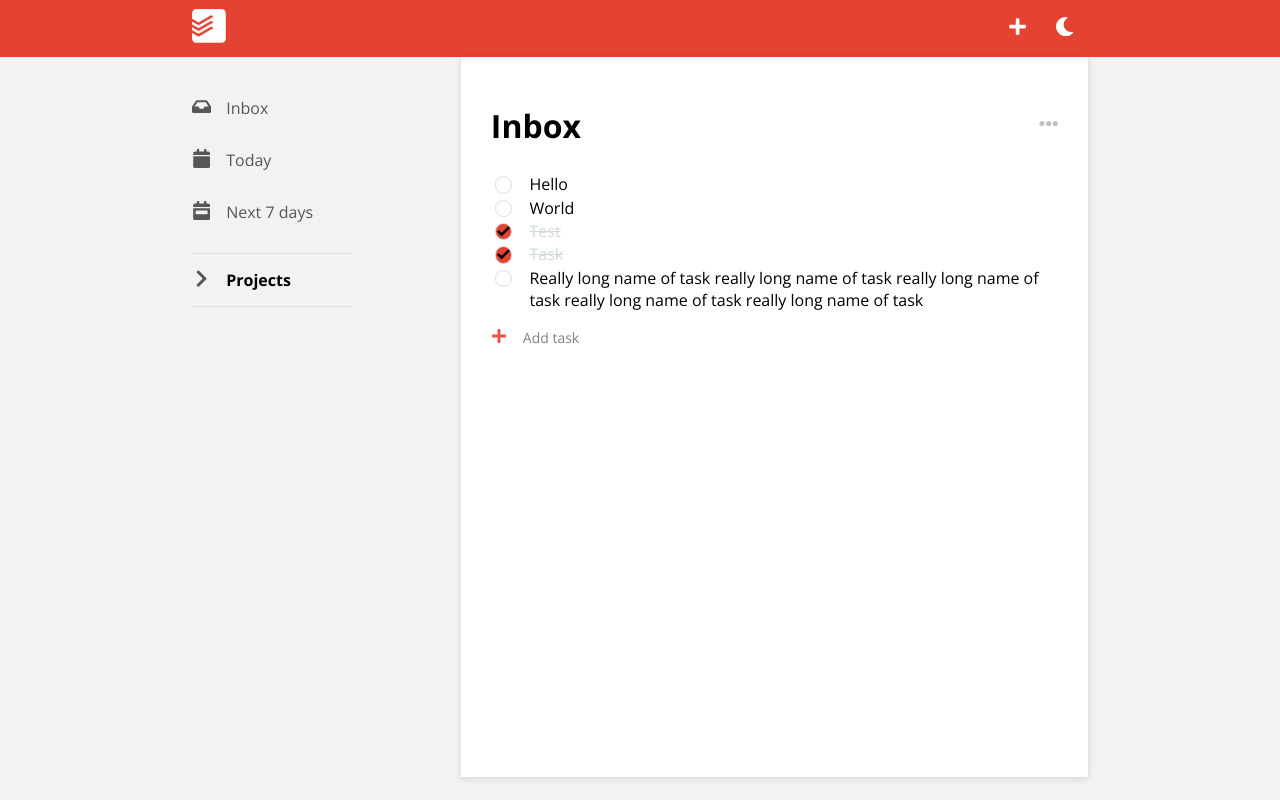
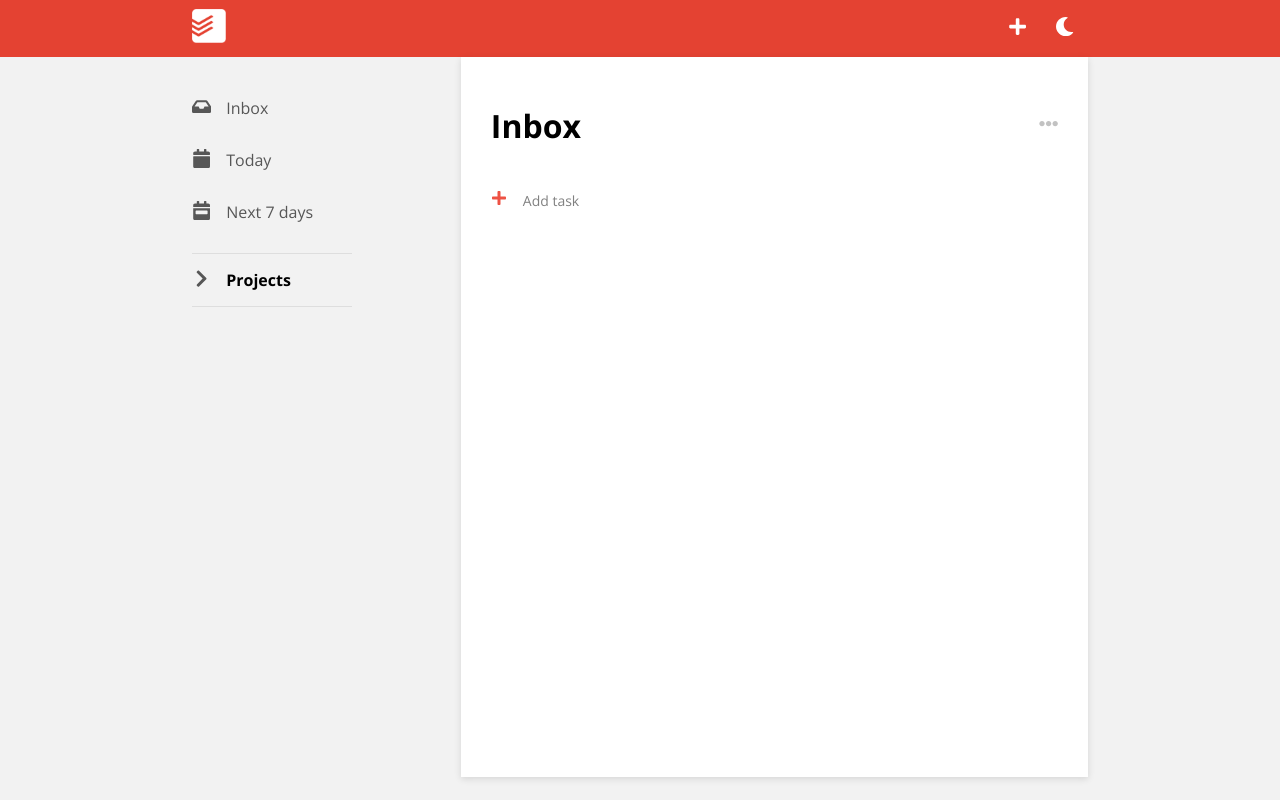
Before and after one commit to DDeenis/todoist-clone, a React (Create React App) app: page /inbox in a window 1280 px wide. Built offline with nearby package versions, Linux system fonts and the light colour scheme.

Commit message:
delete and edit task

```diff
--- a/src/components/Inbox/Inbox.tsx
+++ b/src/components/Inbox/Inbox.tsx
@@ -1,29 +1,11 @@
 import React from 'react';
-import { useEffect } from 'react';
-import { v4 } from 'uuid';
-import { useAppDispatch, useAppSelector } from '../../redux/redux-hooks';
-import { addTaskAC } from '../../redux/tasksReducer';
-import { TaskType } from '../../redux/types';
+import { useAppSelector } from '../../redux/redux-hooks';
 import Task from '../Task/Task';
 import TasksSection from '../TasksSection/TasksSection';
 import './Inbox.scss'
 
 const Inbox = (): JSX.Element => {
     const tasksFromState = useAppSelector()(state => state.tasks.tasks);
-    const dispatch = useAppDispatch();
-
-    // TODO: remove after tests
-    useEffect(() => {
-        const tasksMock: TaskType[] = [
-            { id: v4(), title: 'Hello', done: false },
-            { id: v4(), title: 'World', done: false },
-            { id: v4(), title: 'Test', done: true },
-            { id: v4(), title: 'Task', done: true },
-            { id: v4(), title: 'Really long name of task really long name of task really long name of task really long name of task really long name of task', done: false }
-        ];
-
-        tasksMock.forEach(t => dispatch(addTaskAC(t)));
-    }, []);
 
     const tasks = tasksFromState.map(t => <Task key={t.id} task={t} />);
 
--- a/src/components/Task/Task.scss
+++ b/src/components/Task/Task.scss
@@ -1,3 +1,7 @@
+.task-wrapper {
+
+}
+
 .task {
     display: flex;
     flex-flow: row nowrap;
@@ -23,3 +27,16 @@
     color: #d1d9d9;
     text-decoration-color: auto;
 }
+
+.task-operation__icon {
+    color: var(--color-grey-07);
+    cursor: pointer;
+}
+
+.delete-task {
+    margin-left: 8px;
+}
+
+.edit-task {
+
+}
--- a/src/components/Task/Task.tsx
+++ b/src/components/Task/Task.tsx
@@ -2,21 +2,54 @@ import React from 'react';
 import { useState } from 'react';
 import { TaskType } from '../../redux/types';
 import TaskCheckbox from '../TaskCheckbox/TaskCheckbox';
+import { FaTrash, FaPencilAlt } from "react-icons/fa";
 import './Task.scss';
+import { useAppDispatch } from '../../redux/redux-hooks';
+import { removeTaskAC, updateTaskAC } from '../../redux/tasksReducer';
+import EditTask from '../TasksSection/EditTask/EditTask';
 
 interface TaskProps {
     task: TaskType
 }
 
+interface TaskContent {
+    title: string,
+    done: boolean
+}
+
 const Task = ({ task }: TaskProps): JSX.Element => {
-    const [isChecked, setIsChecked] = useState(task.done);
+    const [isEditing, setIsEditing] = useState(false);
+    const dispatch = useAppDispatch();
+
+    const onCheck = (isChecked: boolean): void => {
+        dispatch(updateTaskAC({ ...task, done: isChecked }))
+    };
+    const deleteTask = (): void => {
+        dispatch(removeTaskAC(task))
+    };
+    const saveTask = (newTask: TaskContent): void => {
+        setIsEditing(false);
+        dispatch(updateTaskAC({ ...task, ...newTask }));
+    };
 
     return (
-        <li className='task'>
-            <TaskCheckbox checked={isChecked} onChange={(e) => setIsChecked(e.target.checked)} />
-            <div className='task-content'>
-                <span className={isChecked ? 'task-content__title task-content__title_checked' : 'task-content__title' }>{task.title}</span>
+        <li className='task-wrapper'>
+            <div className='task'>
+                <TaskCheckbox checked={task.done} onChange={() => onCheck(!task.done)} />
+                <div className='task-content'>
+                    <span className={task.done ? 'task-content__title task-content__title_checked' : 'task-content__title'}>{task.title}</span>
+                </div>
+                <span className='task-operation__icon edit-task' onClick={() => setIsEditing(true)}>
+                    <FaPencilAlt />
+                </span>
+                <span className='task-operation__icon delete-task' onClick={deleteTask}>
+                    <FaTrash />
+                </span>
             </div>
+            {
+                isEditing &&
+                <EditTask confirmCallback={(newTask: TaskContent) => saveTask(newTask)} cancelCallback={(): void => setIsEditing(false)} task={task} />
+            }
         </li>
     );
 }
--- a/src/components/TasksSection/EditTask/EditTask.tsx
+++ b/src/components/TasksSection/EditTask/EditTask.tsx
@@ -12,8 +12,8 @@ interface EditTaskProps {
 }
 
 const EditTask = ({ confirmCallback, cancelCallback, task }: EditTaskProps): JSX.Element => {
-    const [title, setTitle] = useState(task?.title || '');
-    const [isChecked, setIsChecked] = useState(task?.done || false);
+    const [title, setTitle] = useState(task?.title ?? '');
+    const [isChecked, setIsChecked] = useState(task?.done ?? false);
     const titleRef = useRef() as RefObject<HTMLTextAreaElement>;
 
     const confirm = (): void => {
```
